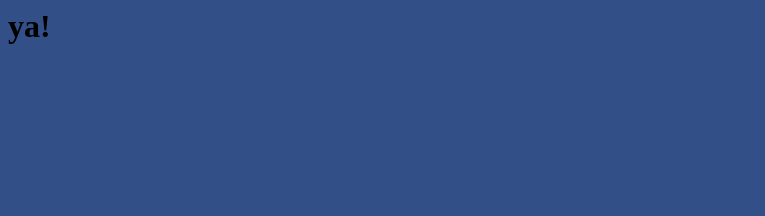
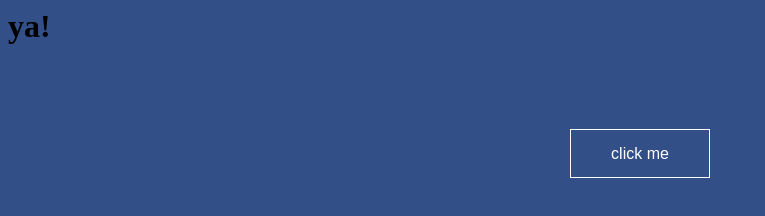
Before and after one commit to Ultra-marine/MyBed, a plain HTML site: page index.html in a window 1280 px wide. Shown: the whole page, without its empty margins (0-765 px from the left). Drawn offline with Linux system fonts and the light colour scheme.

Commit message:
add button

```diff
--- a/index.html
+++ b/index.html
@@ -4,5 +4,8 @@
   </head>
   <body>
     <h1> ya! </h1>
+    <section id="bc00">
+			<a class="bt00" href="#">click me</a>
+		</section>
   </body>
 </html>
```
